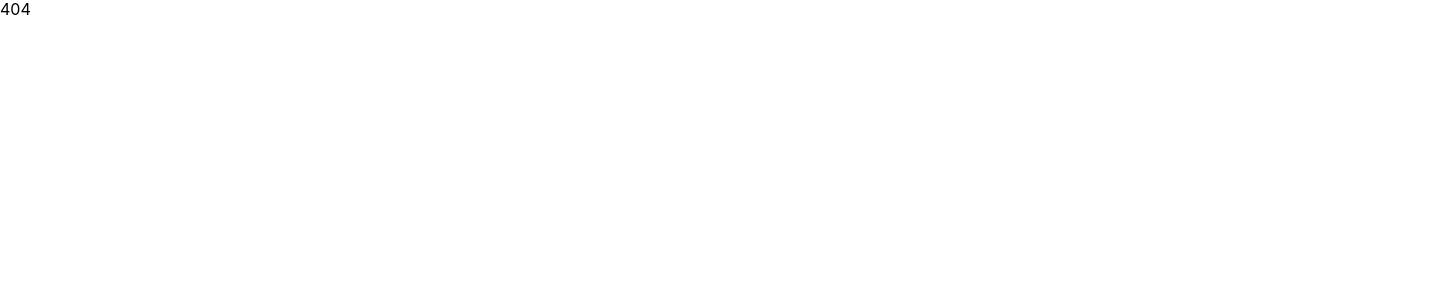
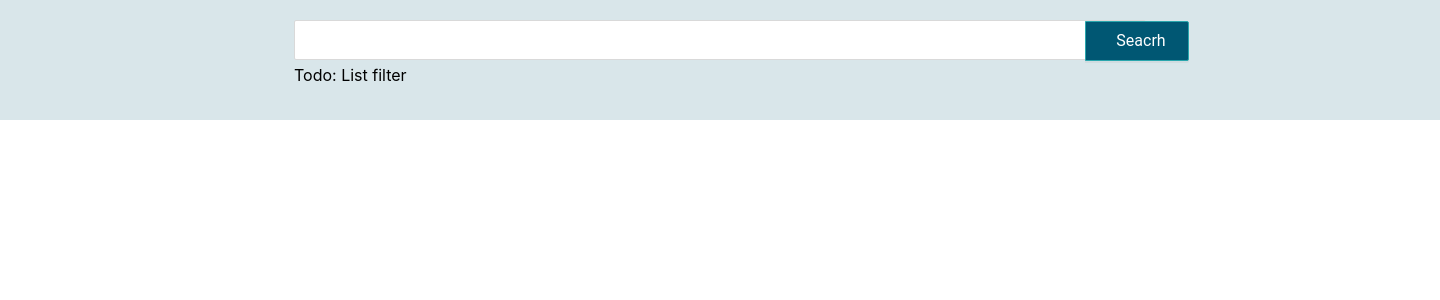
Before and after one commit to tungddk2/recruit, a React (Create React App) app: page /search in a window 1280 px wide. Shown: the top 300 px of the page, 1440 px wide, since content can reach past the window. Built offline with nearby package versions, Linux system fonts and the light colour scheme.

Commit message:
add search job

```diff
--- a/src/App.tsx
+++ b/src/App.tsx
@@ -6,6 +6,7 @@ import { Route, Routes } from "react-router-dom";
 import { ConfigProvider } from "antd";
 import Button from "./components/common/Button";
 import SignIn from "./components/signin/SignIn";
+import SearchJob from "./components/search-job/SearchJob";
 
 const theme = {
   token: {
@@ -21,6 +22,7 @@ function App() {
     <ConfigProvider theme={theme}>
       <Routes>
         <Route path="/" element={<SignIn />} />
+        <Route path="/search" element={<SearchJob />} />
         <Route path="*" element={<div>404</div>} />
       </Routes>
     </ConfigProvider>
--- /dev/null
+++ b/src/components/job-overview/JobOverview.module.css
@@ -0,0 +1,11 @@
+.background {
+  /* Rectangle 85 */
+
+  position: absolute;
+  left: 0%;
+  right: 0%;
+  top: 0%;
+  bottom: 0%;
+
+  background: rgba(0, 87, 115, 0.15);
+}
--- /dev/null
+++ b/src/components/search-job/SearchJob.module.css
@@ -0,0 +1,137 @@
+.background {
+  height: 120px;
+  width: 1440px;
+  left: 0px;
+  top: 0px;
+  border-radius: 0px;
+  background: #00577326;
+}
+
+.searchbox {
+  /* Search-Box
+
+搜索框, Поле поиска
+*/
+
+  box-sizing: border-box;
+
+  /* Auto layout */
+
+  display: flex;
+  flex-direction: row;
+  align-items: center;
+  padding: 0px;
+
+  position: absolute;
+  width: 852px;
+  height: 40px;
+  left: 294px;
+  top: 20px;
+
+  /* Neutral/1 */
+
+  background: #ffffff;
+  /* Neutral/5 */
+
+  border: 1px solid #d9d9d9;
+  border-radius: 2px;
+}
+.searchinput {
+  border: 0px;
+  /* input */
+
+  width: 790px;
+  height: 24px;
+
+  /* H5/regular */
+
+  font-family: "Roboto";
+  font-style: normal;
+  font-weight: 400;
+  font-size: 16px;
+  line-height: 24px;
+  /* identical to box height, or 150% */
+
+  /* Character/Title .85 */
+
+  color: rgba(0, 0, 0, 0.85);
+
+  /* Inside auto layout */
+
+  flex: none;
+  order: 0;
+  flex-grow: 0;
+}
+.searchbuttons {
+  /* button/medium/standard/primary/normal/true */
+
+  box-sizing: border-box;
+
+  /* Auto layout */
+
+  border: 1px solid #2aa6ad;
+  display: flex;
+  flex-direction: row;
+  justify-content: center;
+  align-items: center;
+  text-align: right;
+  padding: 0px 16px;
+  gap: 8px;
+
+  width: 104px;
+  height: 40px;
+
+  background: #005773;
+  border: 1px solid #2aa6ad;
+  /* drop-shadow/button-primary */
+
+  box-shadow: 0px 2px 0px rgba(0, 0, 0, 0.043);
+  border-radius: 0px 2px 2px 0px;
+
+  /* Inside auto layout */
+
+  flex: none;
+  order: 1;
+  align-self: stretch;
+  flex-grow: 0;
+}
+.searchtext {
+  /* Search */
+  height: 24px;
+  width: 50px;
+  left: 38px;
+  top: 8px;
+  border-radius: nullpx;
+  background: #005773;
+  width: 50px;
+  height: 24px;
+
+  /* H5/regular */
+
+  font-family: "Roboto";
+  font-style: normal;
+  font-weight: 400;
+  font-size: 16px;
+  line-height: 24px;
+  /* identical to box height, or 150% */
+
+  text-align: center;
+
+  /* Character / Primary(inverse) */
+
+  color: #ffffff;
+
+  /* Inside auto layout */
+
+  flex: none;
+  order: 1;
+  flex-grow: 0;
+}
+
+.filter {
+  position: absolute;
+  width: 852px;
+  height: 46px;
+  left: 294px;
+  top: 66px;
+}
--- /dev/null
+++ b/src/components/search-job/SearchJob.tsx
@@ -0,0 +1,22 @@
+import styles from "./SearchJob.module.css";
+import { useState } from "react";
+
+export default function SearchJob(): JSX.Element {
+  const [displayFilter, setDisplayFilter] = useState(true);
+  return (
+    <div className={styles["background"]}>
+      <form className={styles["searchbox"]}>
+        <input className={styles["searchinput"]} />
+        <button className={styles["searchbuttons"]}>
+          <div className="search item"></div>
+          <div className={styles["searchtext"]}>Seacrh</div>
+        </button>
+      </form>
+      {displayFilter ? (
+        <div className={styles["filter"]}>Todo: List filter</div>
+      ) : (
+        <></>
+      )}
+    </div>
+  );
+}
```
Also changed, not shown: src/components/job-overview/JobOverview.tsx (added).
